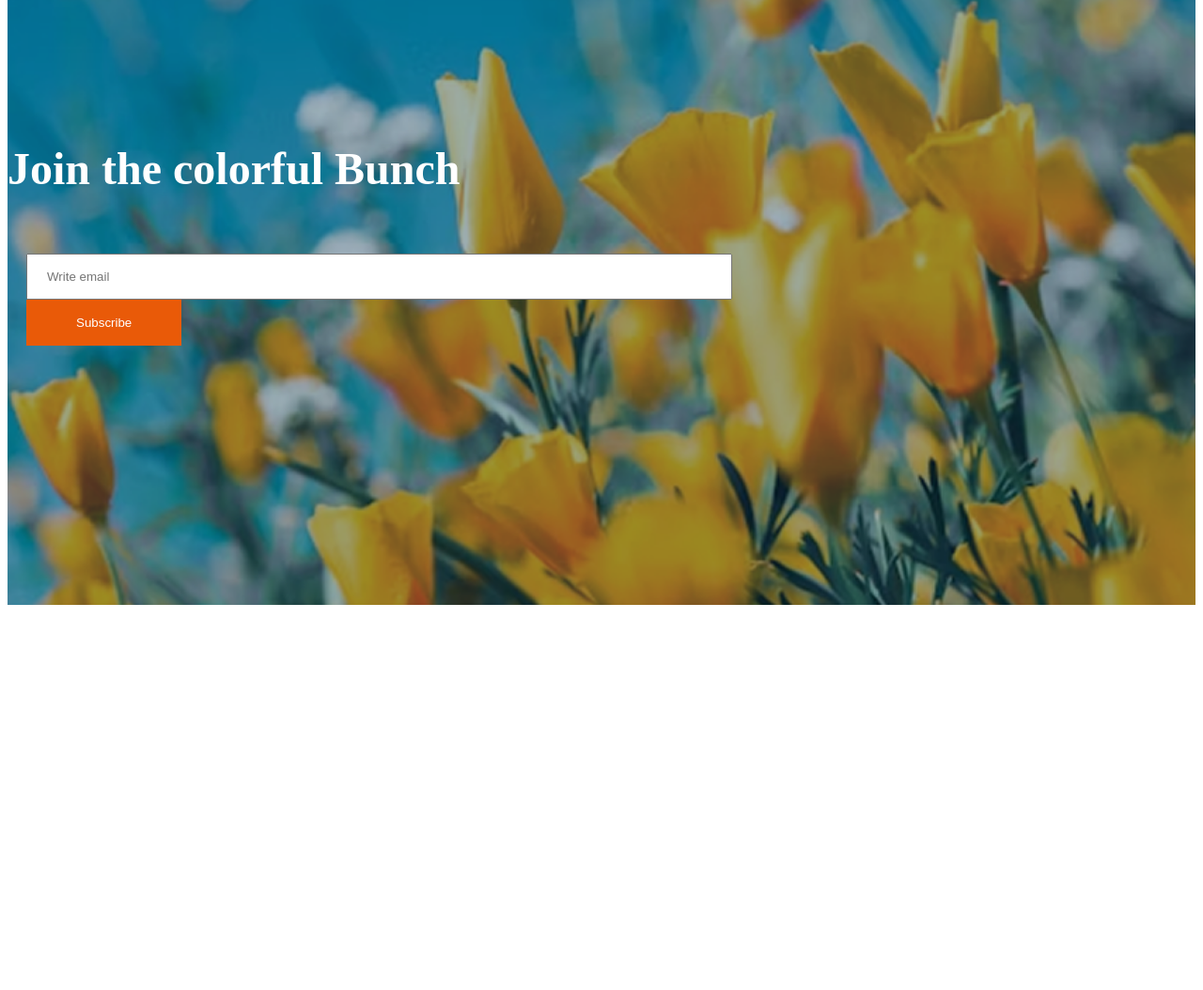
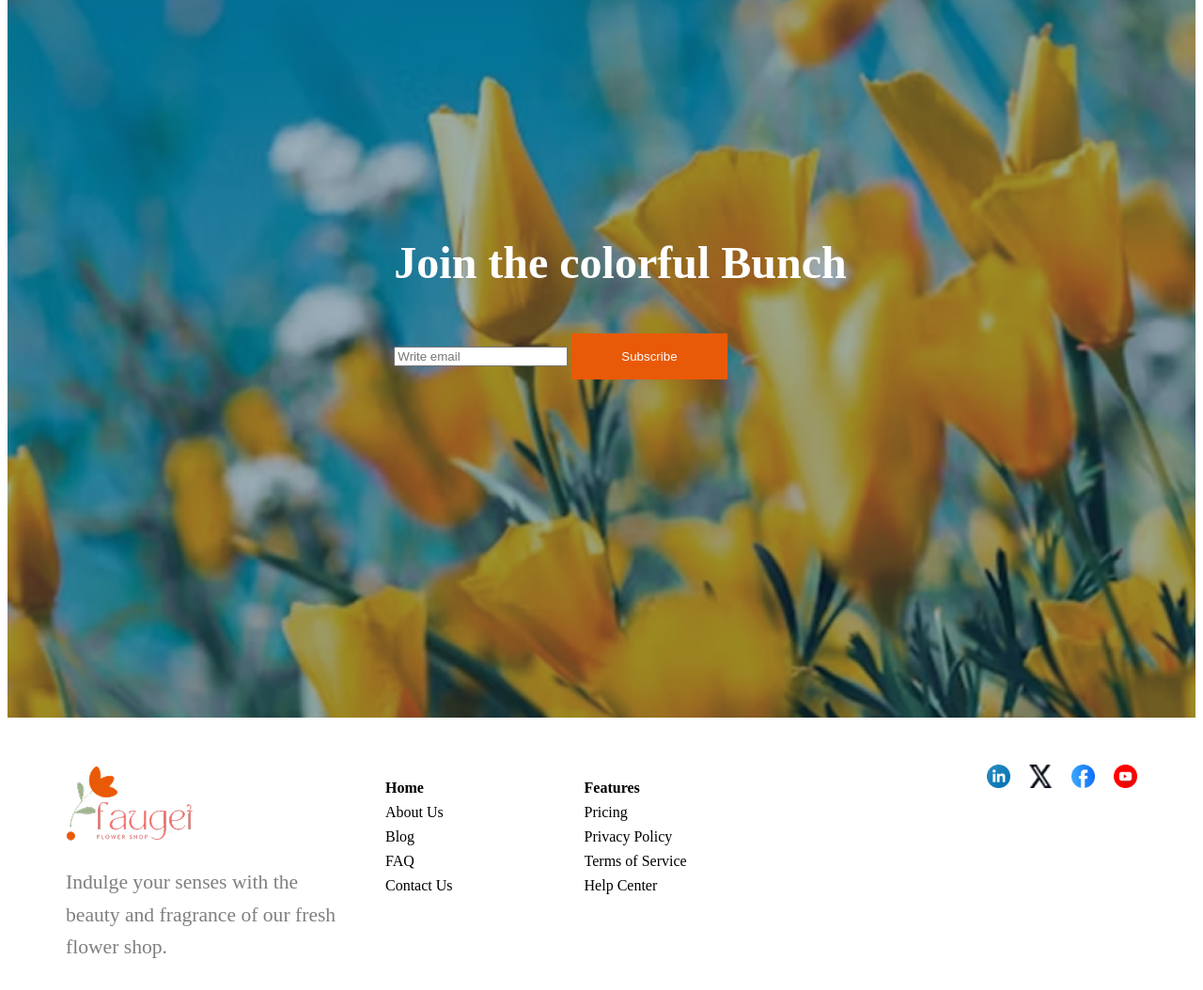
Before and after one commit to TanimMAnto/B12-assainment-2, a plain HTML site: page index.html in a window 1280 px wide. Shown: the part 2845-3899 px from the top of the page at 94% size. Before the commit the page ends 3547 px from the top, so only its background shows below. Drawn offline with Linux system fonts and the light colour scheme.

Commit message:
added file-5

```diff
--- a/index.html
+++ b/index.html
@@ -126,9 +126,37 @@
             </div>
 
           </section>
+          <!-- Join the colorful Bunch end-->
+    </main>
+    <footer class="footer">
+        <div class="logo-1">
+            <img src="assets/logo.png" alt="">
+            <p class="lover-item">Indulge your senses with the beauty and fragrance of our fresh flower shop. </p>
+        </div>
 
-    </main>
-    <footer>
+        <div class="footer-option">
+            <ul>
+                <li><strong>Home</strong></li>
+                <li>About Us</li>
+                <li>Blog</li>
+                <li>FAQ</li>
+                <li>Contact Us</li>
+            </ul>
+            <ul>
+                <li><strong>Features</strong></li>
+                <li>Pricing</li>
+                <li>Privacy Policy</li>
+                <li>Terms of Service</li>
+                <li>Help Center</li>
+            </ul>
+            <div class="footer-icon">
+                <a href=""><img src="assets/icon-linkedin.png" alt=""></a>
+                <a href=""><img src="assets/icon-twitter.png" alt=""></a>
+                <a href=""><img src="assets/icon-facebook.png" alt=""></a>
+                <a href=""><img src="assets/icon-youtube.png" alt=""></a>
+            </div>
+        </div>
+
 
     </footer>
 
--- a/style/color.css
+++ b/style/color.css
@@ -163,9 +163,10 @@
     background-image: url(/assets/news-letter-bg.png);
     width: 100%;
     height: 100vh;
-    display: flex;
     background-size: cover;
     background-position: center;
+    display: flex;
+    padding: 60px 20px;
     margin-bottom: 50px;
     margin-top: 50px;
     justify-content: center;
@@ -181,7 +182,7 @@
     font-weight: bold;
     color: white;
 }
-.color-item,input{
+.input{
     padding-right: 550px;
     padding-bottom: 15px;
     padding-top: 15px;
@@ -197,8 +198,46 @@
 }
 .color-input{
     max-width: 500px;
+    width: 500px;
+    gap: 5px;
+}
+
+
+
+
+/* footer section */
+.footer{
+    max-width: 1140px;
+    margin: 0 auto;
     display: flex;
-    gap: 5px;
+    justify-content: space-between;
+}
+.logo-1{
+    flex: 1;
+    max-width: 300px;
+}
+
+.footer-option li{
+    margin-bottom: 8px;
+
+}
+
+
+.footer-option{
+    gap: 100px;
+    display: flex;
+    flex: 2;
+    justify-content: space-around;
+}
+.footer-icon{
+    display: flex;
+    gap: 20px;
+    justify-content: flex-end;
+    flex: 1;
+}
+.footer-icon img{
+    width: 25px;
+    height: 25px;
 }
 
 
@@ -246,5 +285,22 @@
     .colorful{
         flex-direction: column;
     }
+    .input[type=email], .color-btn{
+        flex-direction: row;
+        display: flex;
+    }
+    .footer{
+        flex-direction: column;
+        align-items: flex-start;
+    }
+    .footer-option{
+        flex-direction: column;
+        gap: 10px;
+    }
+    .footer-option ul{
+        margin: 0;
+        padding: 0;
 
-}
+    }
+
+    }
```
